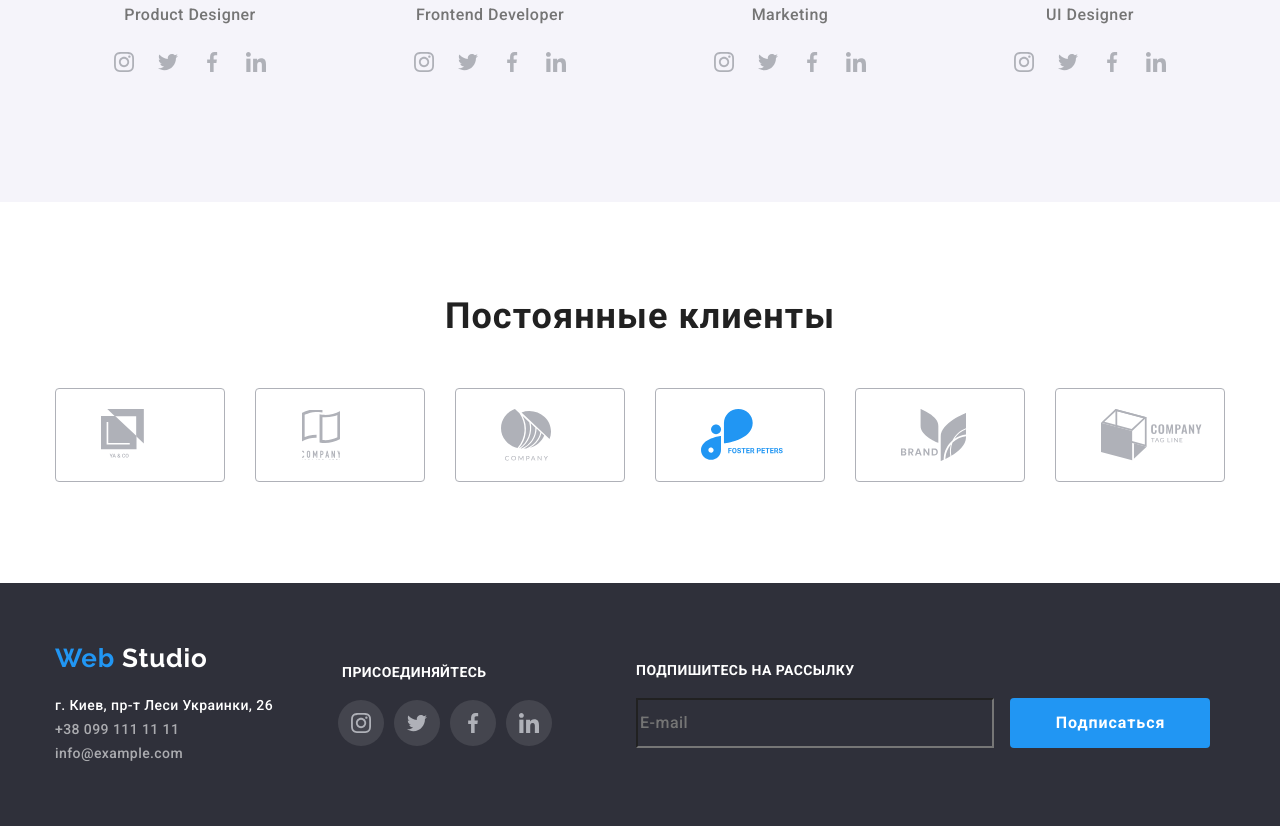
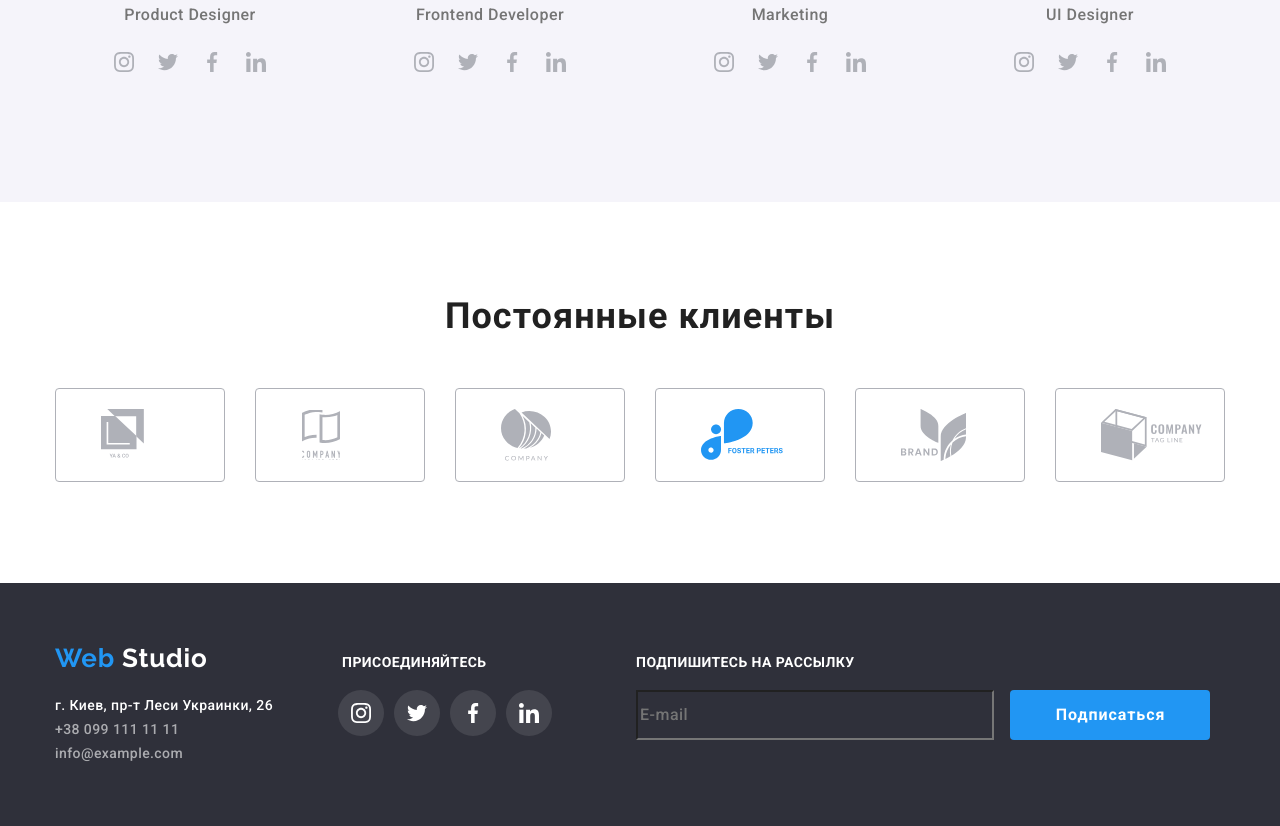
Before and after one commit to SolomiiaLiubinetska/goit-markup-hw-03, a plain HTML site: page index.html in a window 1280 px wide. Shown: the part 2042-2868 px from the top of the page. Drawn offline with Linux system fonts and the light colour scheme.

Commit message:
виправляє align-items в footer

```diff
--- a/css/styles.css
+++ b/css/styles.css
@@ -440,7 +440,7 @@ ul > .img-team {
 }
 .foot-div {
   display: flex;
-  align-items: center;
+  align-items: baseline;
 }
 .second-part-logo {
   color: var(--wight-color);
--- a/index.html
+++ b/index.html
@@ -243,19 +243,19 @@
         <ul class="footer-social-iteam list">
           <li class="iten">
             <a class="footer-social-link" href="#" target="_blank" rel="noopener norefereer"
-              aria-label="сылка Instagram"><img src="./images/social/instagram.svg" alt=""></a>
+              aria-label="сылка Instagram"><img src="./images/social/instagram-sec.svg" alt=""></a>
           </li>
           <li class="iten">
             <a class="footer-social-link" href="#" target="_blank" rel="noopener norefereer"
-              aria-label="сылка Twitter"><img src="./images/social/twitter.svg" alt=""></a>
+              aria-label="сылка Twitter"><img src="./images/social/twitter-sec.svg" alt=""></a>
           </li>
           <li class="iten">
             <a class="footer-social-link" href="#" target="_blank" rel="noopener norefereer"
-              aria-label="сылка Facebook"><img src="./images/social/facebook.svg" alt=""></a>
+              aria-label="сылка Facebook"><img src="./images/social/facebook-sec.svg" alt=""></a>
           </li>
           <li class="iten">
             <a class="footer-social-link" href="#" target="_blank" rel="noopener norefereer"
-              aria-label="сылка Linkedin"><img src="./images/social/linkedin.svg" alt=""></a>
+              aria-label="сылка Linkedin"><img src="./images/social/linkedin-sec.svg" alt=""></a>
           </li>
         </ul>
       </div>
```
Also changed, not shown: portfolio.html (+4 -4 lines), images/social/facebook-sec.svg (added), images/social/instagram-sec.svg (added), images/social/linkedin-sec.svg (added), images/social/twitter-sec.svg (added).
